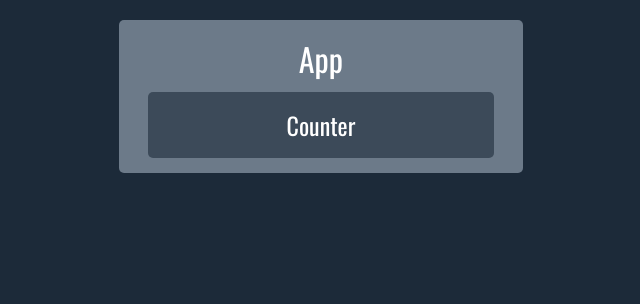
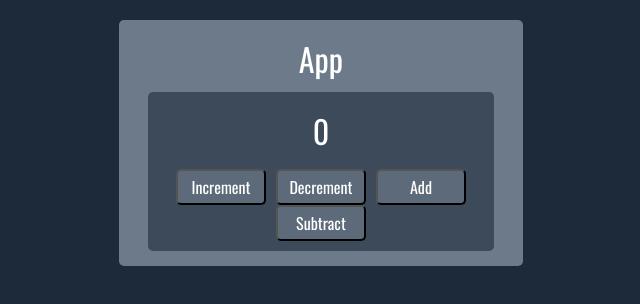
Before and after one commit to giacomo9999/Redux-Review-200712, a React (Create React App) app: page / in a window 1280 px wide. Shown: the top 304 px of the page, without its empty margins (319-959 px from the left). Built offline with nearby package versions, Linux system fonts and the light colour scheme.

Commit message:
Add styling.

```diff
--- /dev/null
+++ b/src/components/CounterButton.js
@@ -0,0 +1,7 @@
+import React from "react";
+
+const counterButton = (props) => {
+  return <button onClick={props.buttonFunction}>{props.buttonName}</button>;
+};
+
+export default counterButton;
--- /dev/null
+++ b/src/components/CounterDisplay.js
@@ -0,0 +1,11 @@
+import React from "react";
+
+const counterDisplay = (props) => {
+  return (
+    <div>
+      <h1>{props.counterValue}</h1>
+    </div>
+  );
+};
+
+export default counterDisplay;
--- a/src/containers/Counter.js
+++ b/src/containers/Counter.js
@@ -1,11 +1,22 @@
-import React from "react";
+import React, { Component } from "react";
 
-const Counter = (props) => {
-  return (
-    <div className="container-inner">
-      <h2>Counter </h2>
-    </div>
-  );
-};
+import CounterDisplay from "../components/CounterDisplay";
+import CounterButton from "../components/CounterButton";
+
+class Counter extends Component {
+  state = { counterValue: 0 };
+  render() {
+    return (
+      <div className="container-inner">
+        <CounterDisplay counterValue={this.state.counterValue} />
+        <div className="spacer10" />
+        <CounterButton buttonName={"Increment"} />
+        <CounterButton buttonName={"Decrement"} />
+        <CounterButton buttonName={"Add"} />
+        <CounterButton buttonName={"Subtract"} />
+      </div>
+    );
+  }
+}
 
 export default Counter;
--- a/src/index.css
+++ b/src/index.css
@@ -139,12 +139,14 @@ td {
 button {
   background-color: #5c6a79;
   color: white;
-  padding: 1px 10px;
+  width: 90px;
+  margin: 0 5px;
+  padding: 4px 10px;
   text-align: center;
   text-decoration: none;
   display: inline-block;
   font-family: "Oswald", sans-serif;
-  font-size: 0.9em;
+  font-size: 1em;
   border-radius: 5px;
 }
 
```
Also changed, not shown: src/App.css (deleted, +0 -38 lines).
